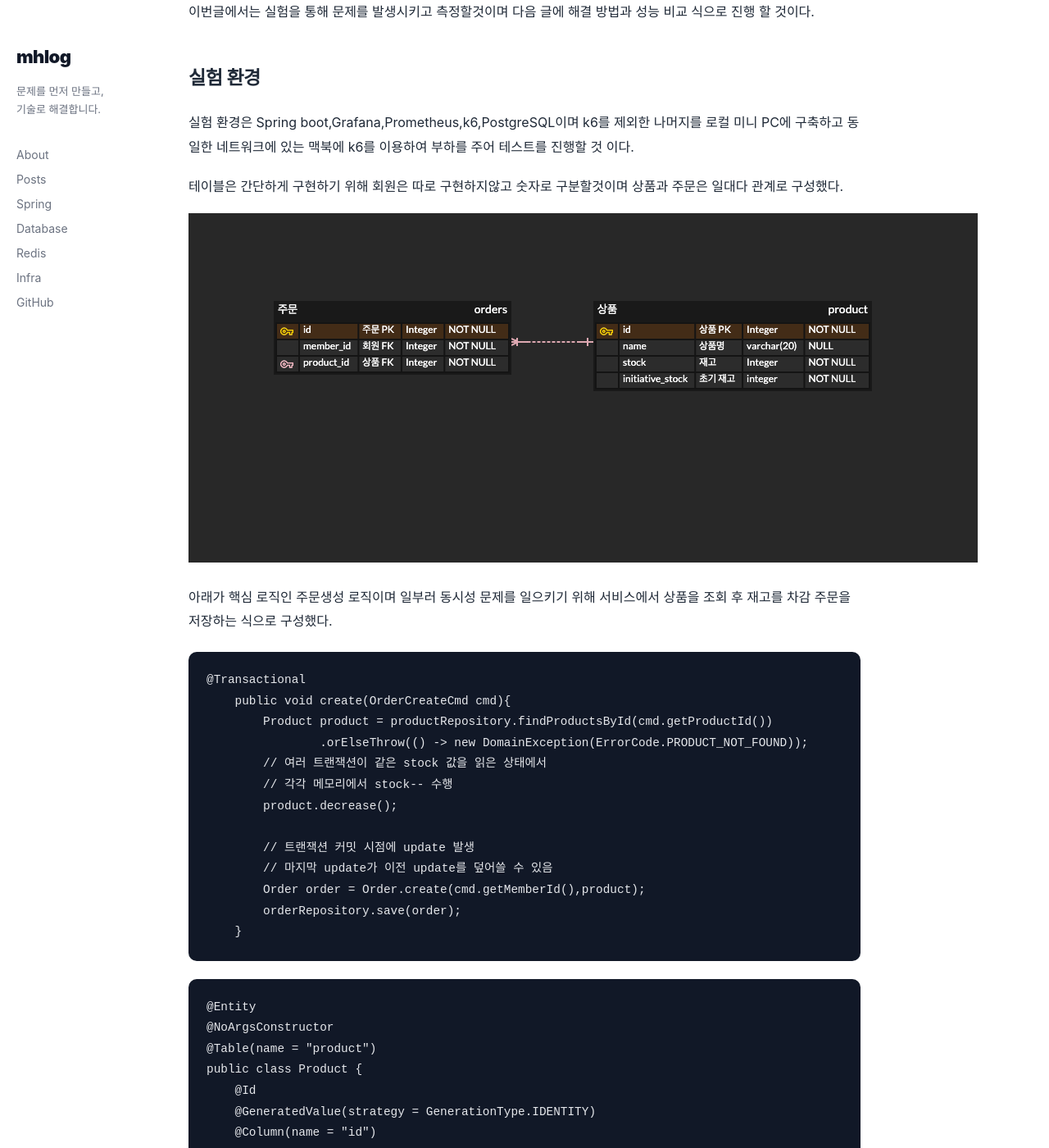
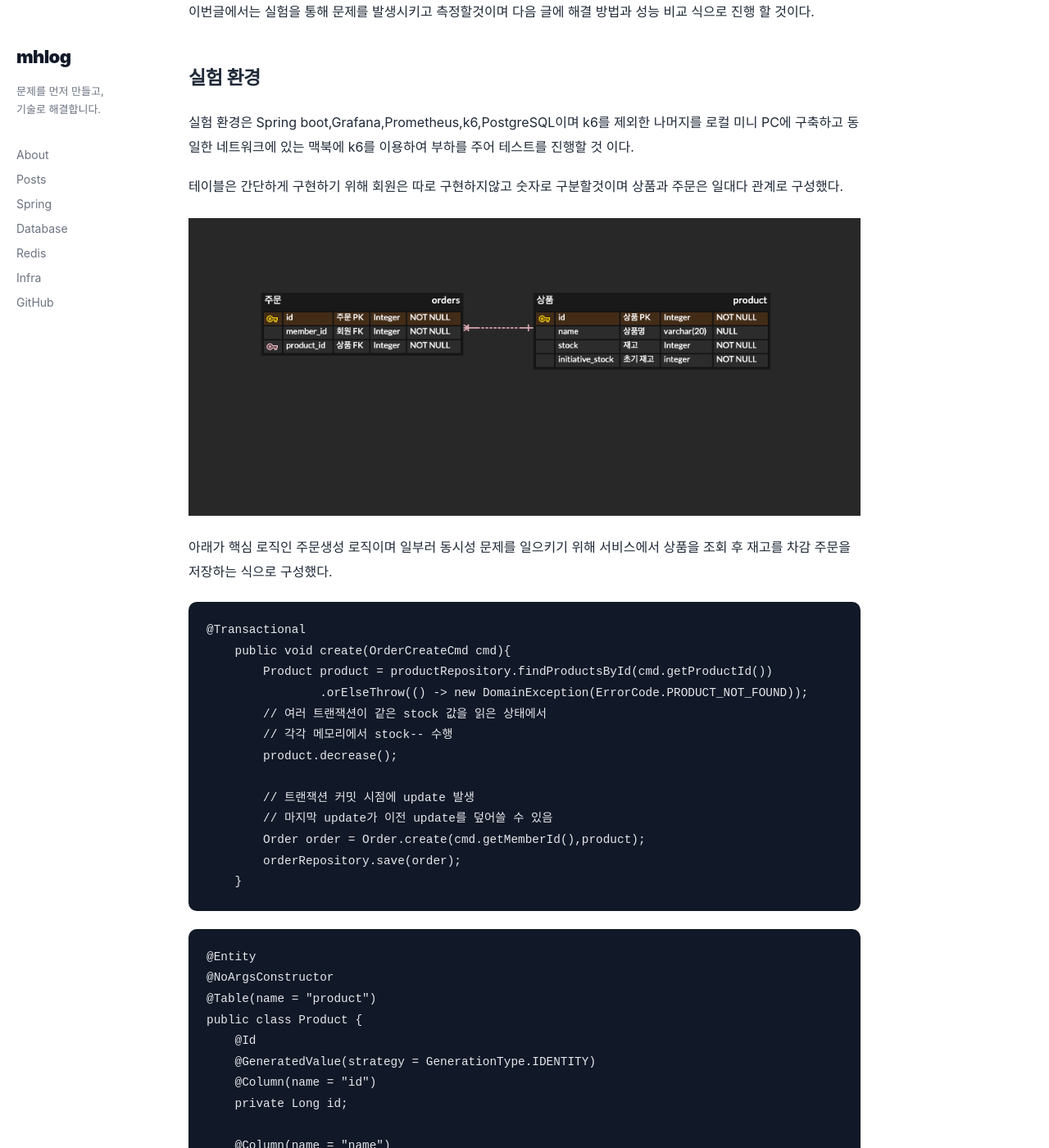
Before and after one commit to sssm987/blog, a Jekyll site: the page built from _posts/2026-04-27-concurrency-first-post.md, in a window 1280 px wide and 1400 px high, scrolled down 515 px. Shown: the whole window at 82% size. Built offline with Jekyll 4.4.1, drawn with Linux system fonts in a browser that asks for light colours.

Commit message:
"fix : 이미지 css 수정"

```diff
--- a/assets/css/main.css
+++ b/assets/css/main.css
@@ -154,6 +154,13 @@ a {
   margin: 18px 0;
 }
 
+.article-content img {
+  display: block;
+  max-width: 100%;
+  height: auto;
+  margin: 24px 0;
+}
+
 .article-content table {
   width: 100%;
   border-collapse: collapse;
```
